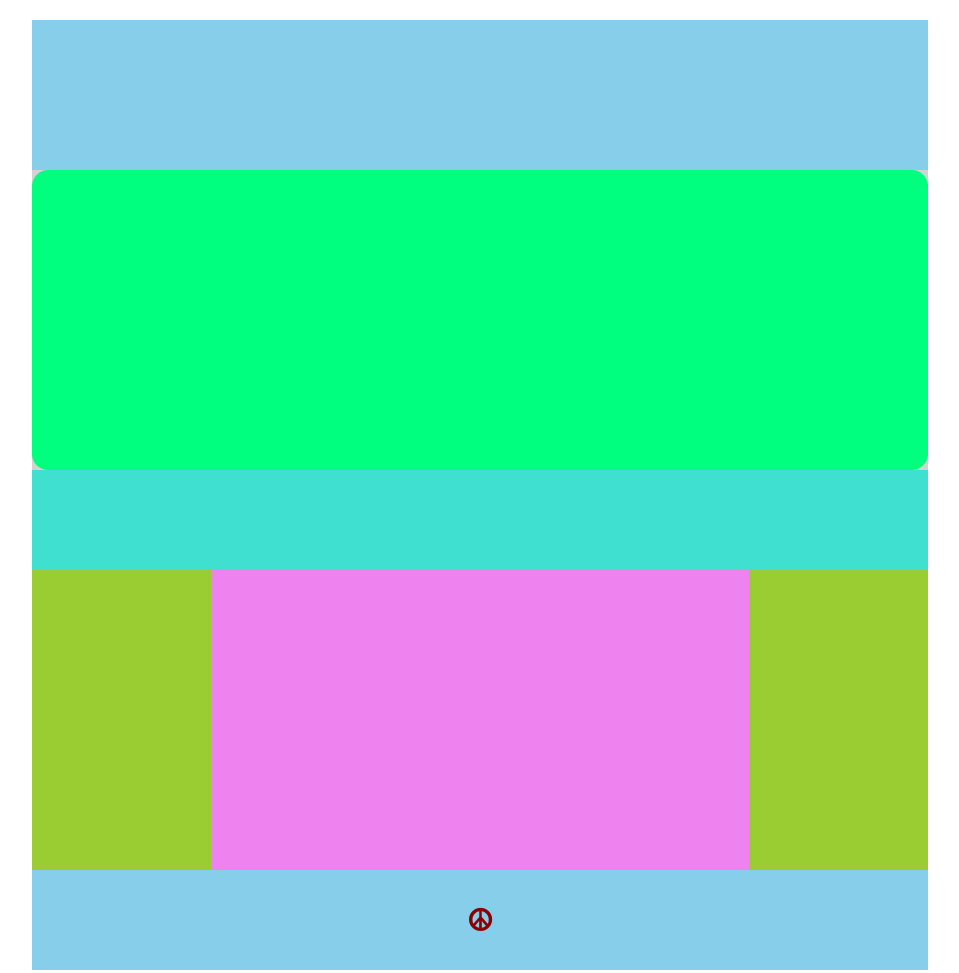
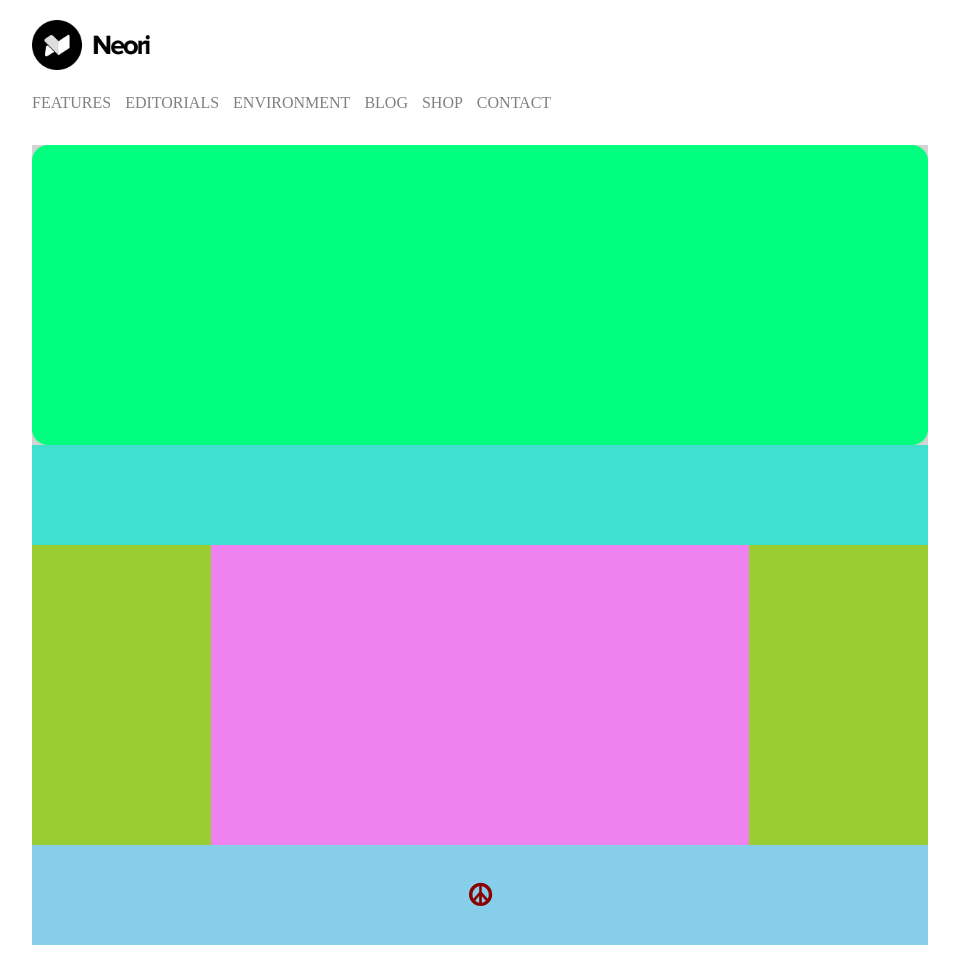
Before and after one commit to AlessandroMarinuzzi/htmlcss-wp, a plain HTML site: page index.html in a window 1280 px wide. Shown: the whole page, without its empty margins (160-1119 px from the left). Drawn offline with Linux system fonts and the light colour scheme.

Commit message:
Complete Header

```diff
--- a/index.html
+++ b/index.html
@@ -4,7 +4,7 @@
     <meta charset="UTF-8">
     <meta http-equiv="X-UA-Compatible" content="IE=edge">
     <meta name="viewport" content="width=device-width, initial-scale=1.0">
-    <title>Layout</title>
+    <title>Layout Noeri</title>
     <link rel="stylesheet" href="style.css">
 </head>
 
@@ -12,8 +12,17 @@
     <div class="site_container">
         <!-- Site Header -->
         <header>
-            <div class="logo"></div> <!-- Logo -->
-            <nav></nav>
+            <img src="./img/logo.png" alt="Logo Noeri" class="logo">
+            <nav>
+                <ul>
+                    <li class="menu"><a href="#">FEATURES</a></li>
+                    <li class="menu"><a href="#">EDITORIALS</a></li>
+                    <li class="menu"><a href="#">ENVIRONMENT</a></li>
+                    <li class="menu"><a href="#">BLOG</a></li>
+                    <li class="menu"><a href="#">SHOP</a></li>
+                    <li class="menu"><a href="#">CONTACT</a></li>
+                </ul>
+            </nav>
         </header>
         <!-- /Site Header -->
 
--- a/style.css
+++ b/style.css
@@ -1,20 +1,51 @@
+/* Rules */
 *{
     box-sizing: border-box;
     padding: 0;
     margin: 0;
 }
+/* /Rules */
 
+/* Page Coordinates */
 .site_container{
     background-color: lightgrey;
     width: 70%;
     /* height: 1000px; */
     margin: 20px auto;
 }
+/* /Page Coordinates */
 
+/* Header,Logo,Nav */
 header{
-    height: 150px;
-    background-color: skyblue;
+    height: 125px;
+    background-color: white;
 }
+
+.logo{
+    height: 50px;
+}
+
+.menu{
+    display: inline-block;
+    text-decoration: none;
+    color: grey;
+    margin-top: 20px;
+    margin-left: 0px;
+    padding-right: 10px;
+}
+
+a{
+    text-decoration: none;
+    color:grey;
+}
+
+a:hover{
+    color: darkslategrey;
+}
+/* /Header,Logo,Nav */
+
+
+
 
 .main_banner{
     height: 300px;
```
